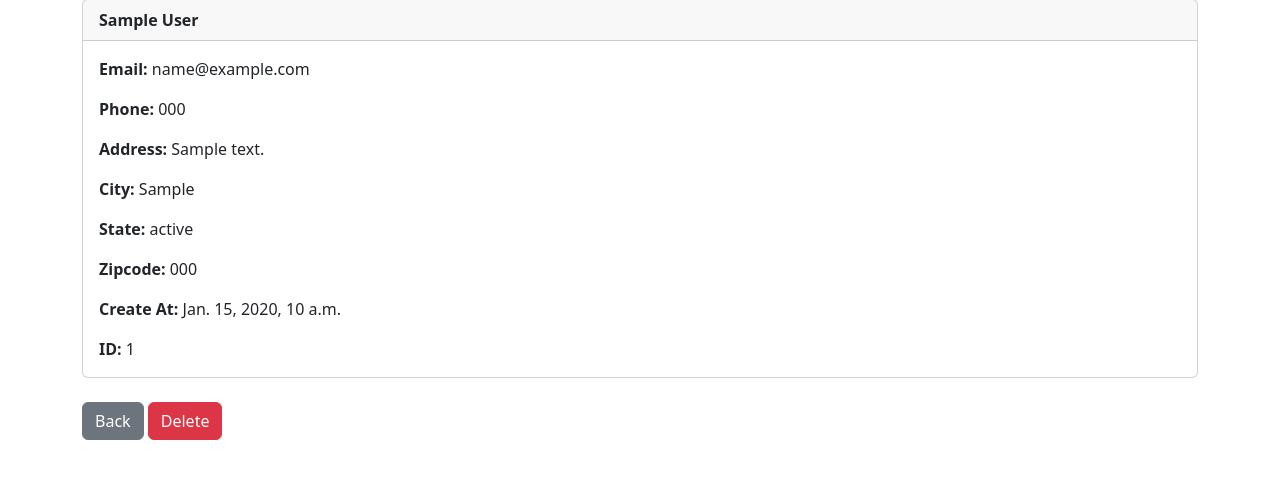
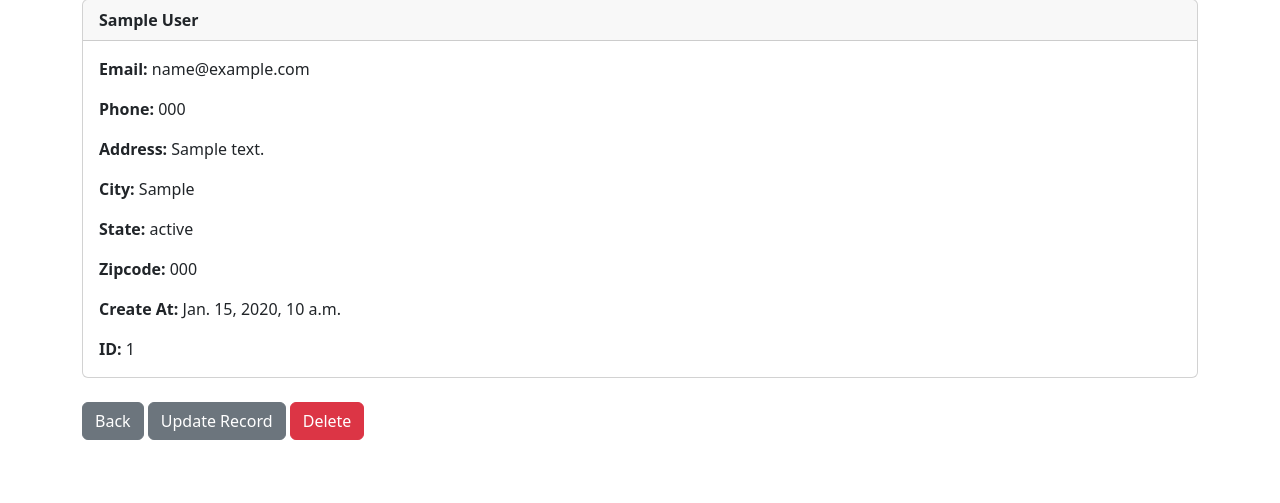
Before and after one commit to James-Kamau3/crm, a Django app: page /record/1 in a window 1280 px wide. Shown: the part 89-592 px from the top of the page. Run offline with Django 5.2, Linux system fonts and the light colour scheme; a user stored in the database is signed in; tables that the repository leaves empty hold one stand-in row (values such as "Sample post").

Commit message:
successfuly added update record func

```diff
--- a/web/templates/web/record.html
+++ b/web/templates/web/record.html
@@ -43,6 +43,7 @@
   </div>
 <br/>
 <a href="{% url 'home' %}" class="btn btn-secondary">Back</a>
+<a href="{% url 'update' record.id %}" class="btn btn-secondary">Update Record</a>
 <a href="{% url 'delete' record.id %}" class="btn btn-danger">Delete</a>
 
 
--- a/web/templates/web/register.html
+++ b/web/templates/web/register.html
@@ -27,7 +27,6 @@
 	</form>
 
 
-
 </div>
 
 {% endblock %}
--- a/web/urls.py
+++ b/web/urls.py
@@ -9,4 +9,5 @@ urlpatterns = [
     path('record/<int:pk>', views.customer_record, name='record'),
     path('delete/<int:pk>', views.delete_record, name='delete'),
     path('add_record', views.add_record, name='add_record'),
+    path('update_record/<int:pk>', views.update_record, name='update'),
 ]
--- a/web/views.py
+++ b/web/views.py
@@ -76,10 +76,24 @@ def add_record(request):
     if request.user.is_authenticated:
         if request.method == "POST":
             if form.is_valid():
-                add_record = form.save()
+                form.save()
                 messages.success(request, "Record Added...")
                 return redirect('home')
         return render(request, 'web/add_record.html', {'form':form})
     else:
         messages.success(request, "You Must Be Logged In...")
         return redirect('home')
+
+
+def update_record(request, pk):
+    if request.user.is_authenticated:
+        current_record = Record.objects.get(id=pk)
+        form = AddRecordForm(request.POST or None, instance=current_record)
+        if form.is_valid():
+            form.save()
+            messages.success(request, "Record Updated!")
+            return redirect('home')
+        return render(request, 'web/update_record.html', {'form': form})
+    else:
+        messages.error(request, "You Must Be Logged In...")
+        return redirect('login')
```
Also changed, not shown: web/templates/web/update_record.html (added, +21 -0 lines).
